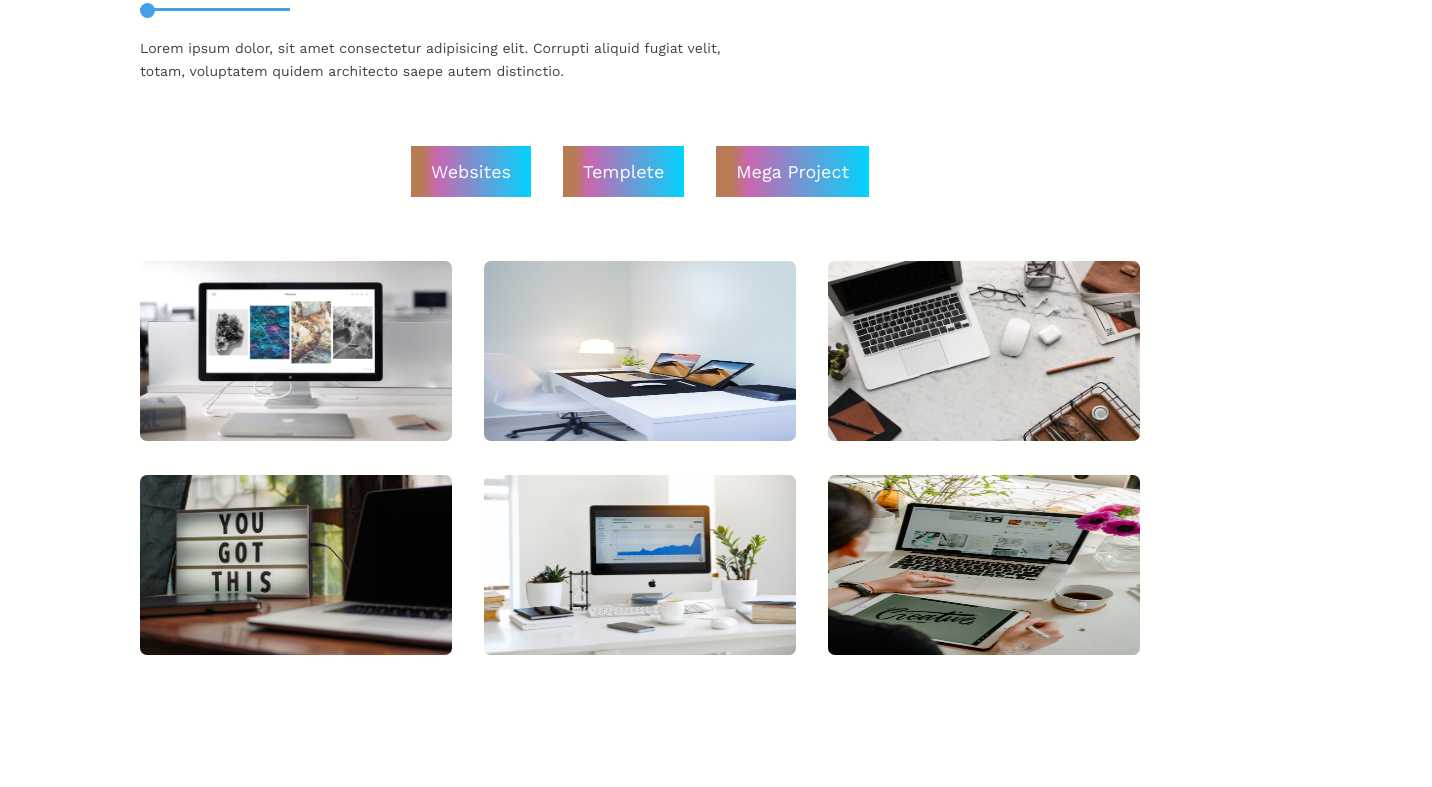
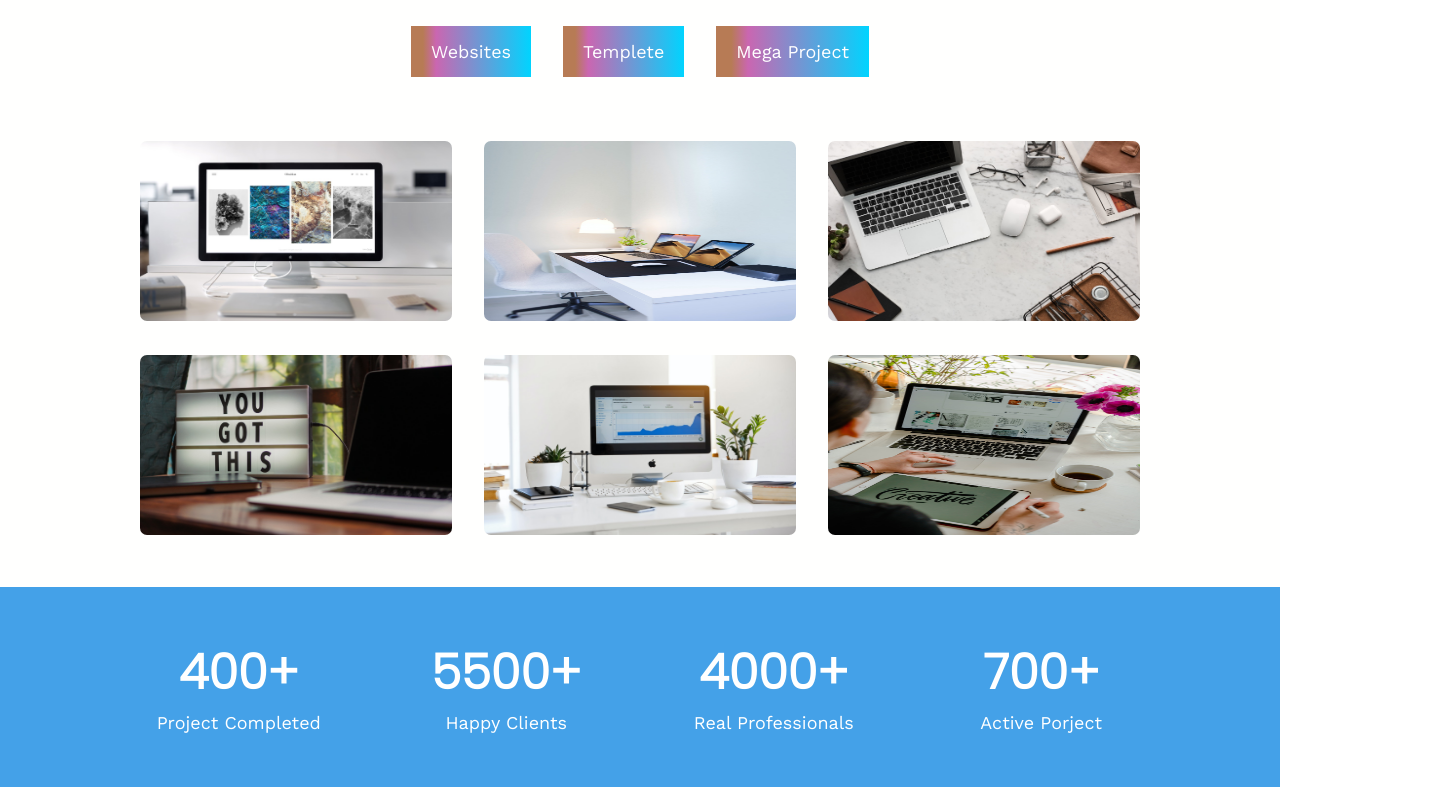
Before and after one commit to Sharma572/myPorftfolio.github.io, a plain HTML site: page index.html in a window 1280 px wide. Shown: the part 1458-2245 px from the top of the page, 1432 px wide, since content can reach past the window. Before the commit the page ends 2165 px from the top, so only its background shows below. Drawn offline with nearby package versions, Linux system fonts and the light colour scheme; a web font is replaced by a local one.

Commit message:
Work static Section added

```diff
--- a/Css/style.css
+++ b/Css/style.css
@@ -364,3 +364,22 @@ opacity: 0.8;
 .p-img-not-active{
     display: none;
 }
+
+/* =============================================
+       Bio Section start
+   ==============================================*/
+
+   .section-work{
+       background-color: var(--helper);
+       text-align: center;
+       transition: all 0.5s linear ;
+       color:var(--white);
+   }
+   .section-work p{
+    color:var(--white);
+       font-size: 1.8rem;
+       text-transform: capitalize;
+   }
+   .counter-num{
+       font-size: 4.8rem;
+   }
--- a/index.html
+++ b/index.html
@@ -43,11 +43,9 @@
 
         <!-- Hero Right side start  -->
         <div class="hero-section-image">
-<<<<<<< HEAD
               <img class="hero-img" src="/Photos/hero1.jpg" alt="The image is loading">
-=======
-              <img class="hero-img" src="Photos/hero.jpg" alt="The image is loading">
->>>>>>> ed4f0c3f945cc5af477360dff995c37e3208f561
+
+
         </div>
       </div>
     </section>
@@ -167,5 +165,29 @@
          </div>
       </section>
 
+      <!--===================================
+            Work Section start Here
+      =======================================-->
+
+     <section class="section-work section ">
+        <div class="container grid grid-four-col">
+            <div>
+                <h2 class="counter-num">400+</h2>
+                <p>Project Completed</p>
+            </div>
+            <div>
+                <h2 class="counter-num">5500+</h2>
+                <p>Happy Clients</p>
+            </div>
+            <div>
+                <h2 class="counter-num">4000+</h2>
+                <p>Real professionals</p>
+            </div><div>
+                <h2 class="counter-num">700+</h2>
+                <p>Active Porject</p>
+            </div>
+
+        </div>
+     </section>
 </body>
 </html>
```
